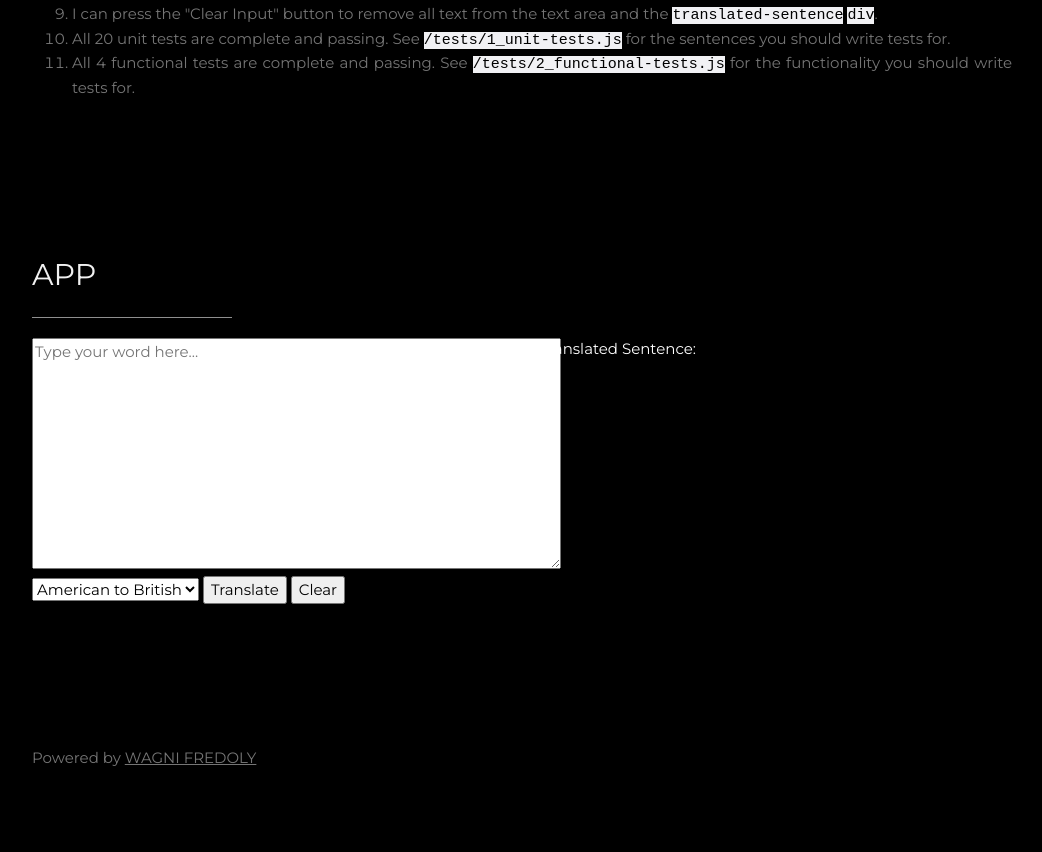
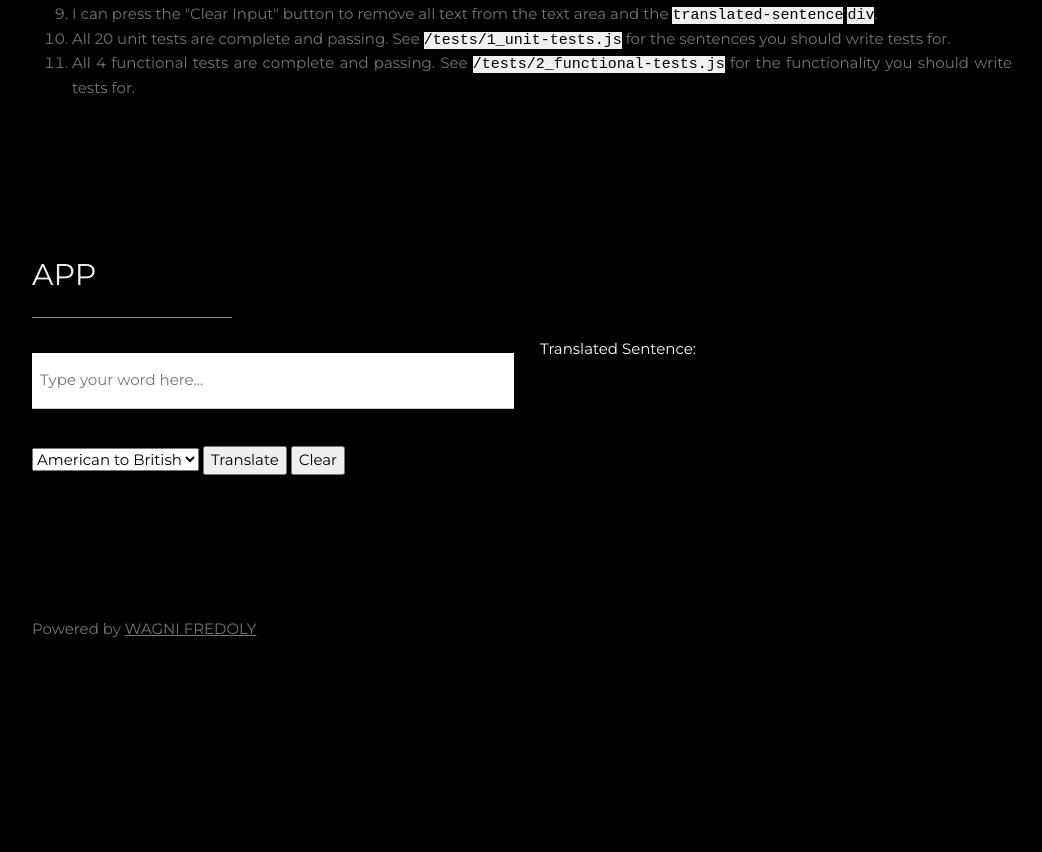
Before and after one commit to Walf-dev/American-British-English-Translator, a website with bundled scripts: page views/index.html in a window 1280 px wide. Shown: the part 1269-2121 px from the top of the page, without its empty margins (178-1220 px from the left). After the commit the page ends 2000 px from the top, so only its background shows below. Built offline with nearby package versions, Linux system fonts and the light colour scheme.

Commit message:
Update index.html

```diff
--- a/views/index.html
+++ b/views/index.html
@@ -126,12 +126,12 @@ body, h1,h2,h3,h4,h5,h6 {font-family: "Montserrat", sans-serif}
     <div class="w3-row-padding" style="margin:0 -16px">
       <div class="w3-half">
           <div class="form-container">
-            <textarea
-            rows="10"
-            cols="60"
-            id="text-input"
-            placeholder="Type your word here..."
-          ></textarea>
+
+            <form action="/action_page.php" target="_blank">
+                <p>
+                  <input class="w3-input w3-padding-16" type="text" id="text-input"
+                      placeholder="Type your word here...">
+                </p>
                 <br />
                 <select id="locale-select">
                   <option value="american-to-british">American to British</option>
@@ -139,6 +139,7 @@ body, h1,h2,h3,h4,h5,h6 {font-family: "Montserrat", sans-serif}
                 </select>
                 <input type="button" value="Translate" id="translate-btn" />
                 <input type="button" value="Clear" id="clear-btn" />
+            </form>
         </div>
       </div>
 
```
Lines whose indentation alone changed are shown as unchanged.
